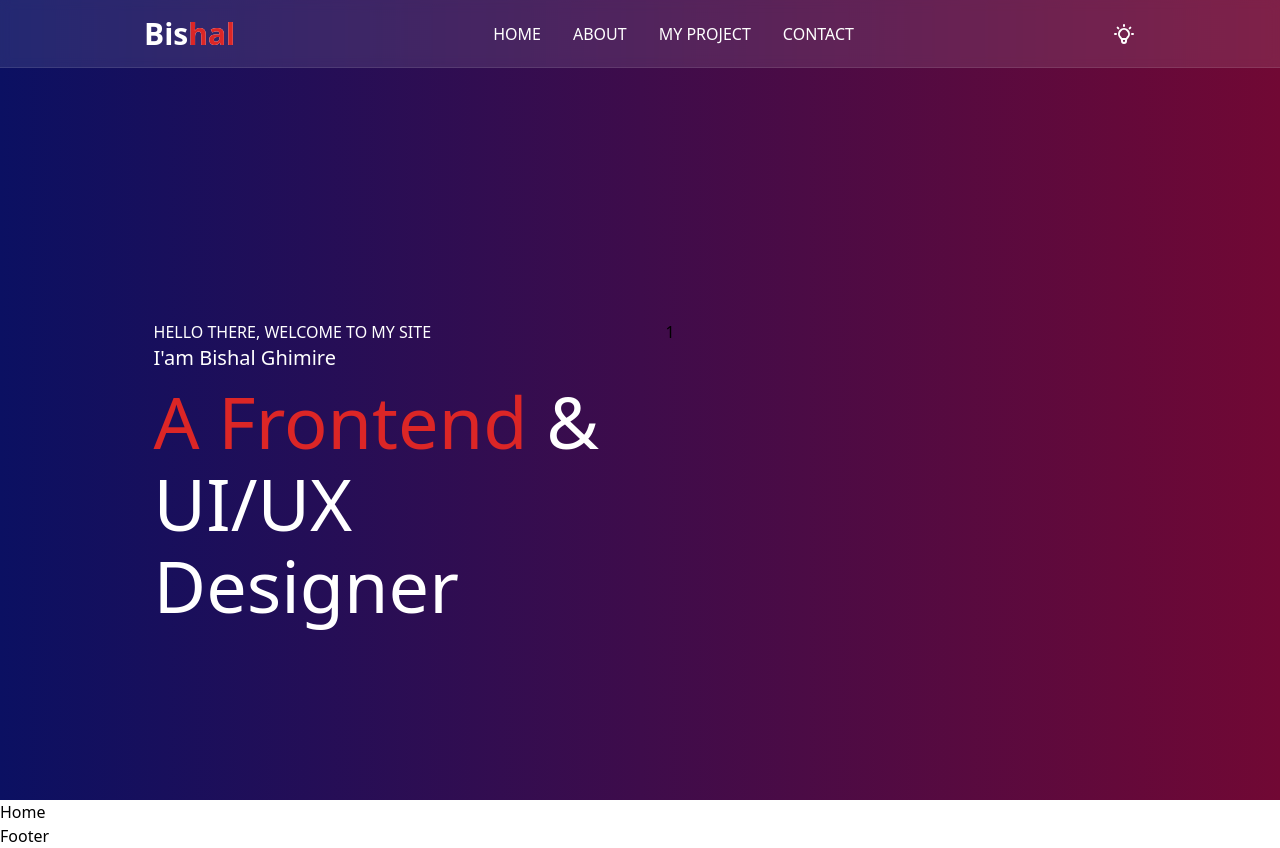
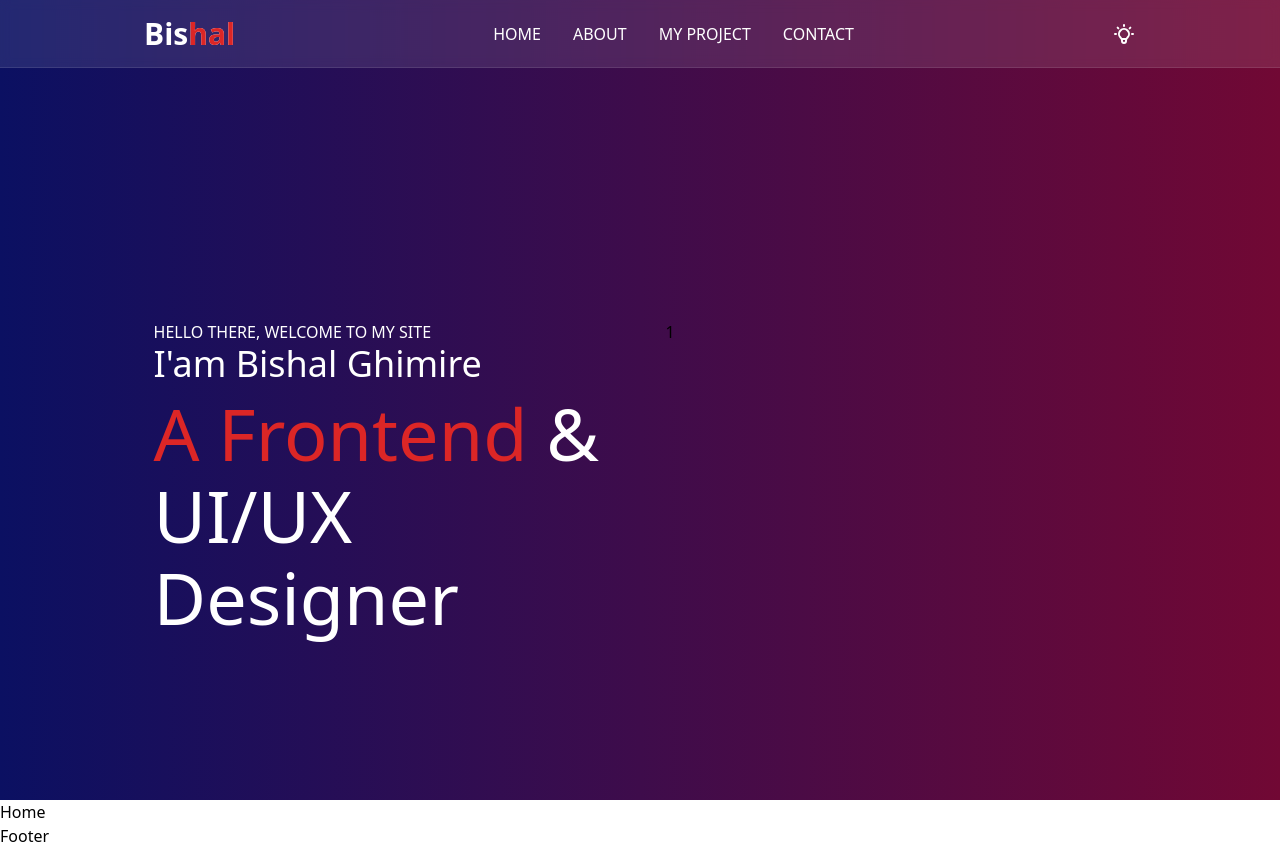
Before and after one commit to bisaalz/bishal-portfolio, a Next.js app: page / in a window 1280 px wide. Built offline with nearby package versions, Linux system fonts and the light colour scheme.

Commit message:
some changes

```diff
--- a/src/components/navbar/Navbar.jsx
+++ b/src/components/navbar/Navbar.jsx
@@ -105,19 +105,23 @@ const Navbar = () => {
         <div className="absolute top-[40%] left-[12%] container">
           <div className="grid grid-cols-1 md:grid-cols-2">
             <div className="space-y-2">
-              <h6 className="text-[#ffffff] font-medium">HELLO THERE, WELCOME TO MY SITE</h6>
-              <span className="text-[#ffffff] font-medium text-xl">I'am Bishal Ghimire</span>
+              <h6 className="text-[#ffffff] font-medium">
+                HELLO THERE, WELCOME TO MY SITE
+              </h6>
+              <span className="text-[#ffffff] font-medium text-4xl">
+                I'am Bishal Ghimire
+              </span>
               <h2
                 class="font-medium text-4xl md:text-5xl xl:text-7xl !leading-[114%] text-[#ffffff] "
                 style={{ opacity: "1", transform: "none" }}
               >
-            <span className="text-[#DC2626]">A Frontend</span> &amp; UI/UX Designer
+                <span className="text-[#DC2626]">A Frontend</span> &amp; UI/UX
+                Designer
               </h2>
             </div>
 
             <div>1</div>
           </div>
-
         </div>
       </div>
     </>
```
Lines whose indentation alone changed are shown as unchanged.
